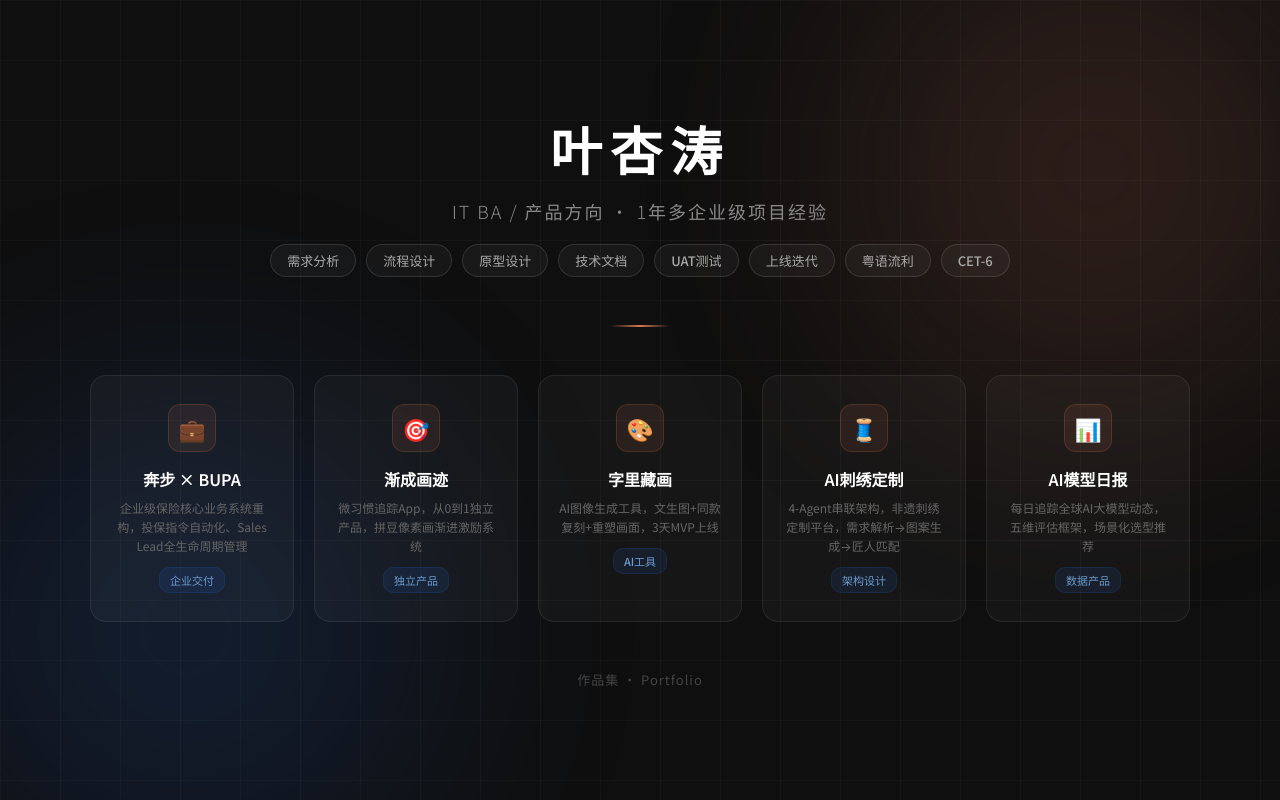
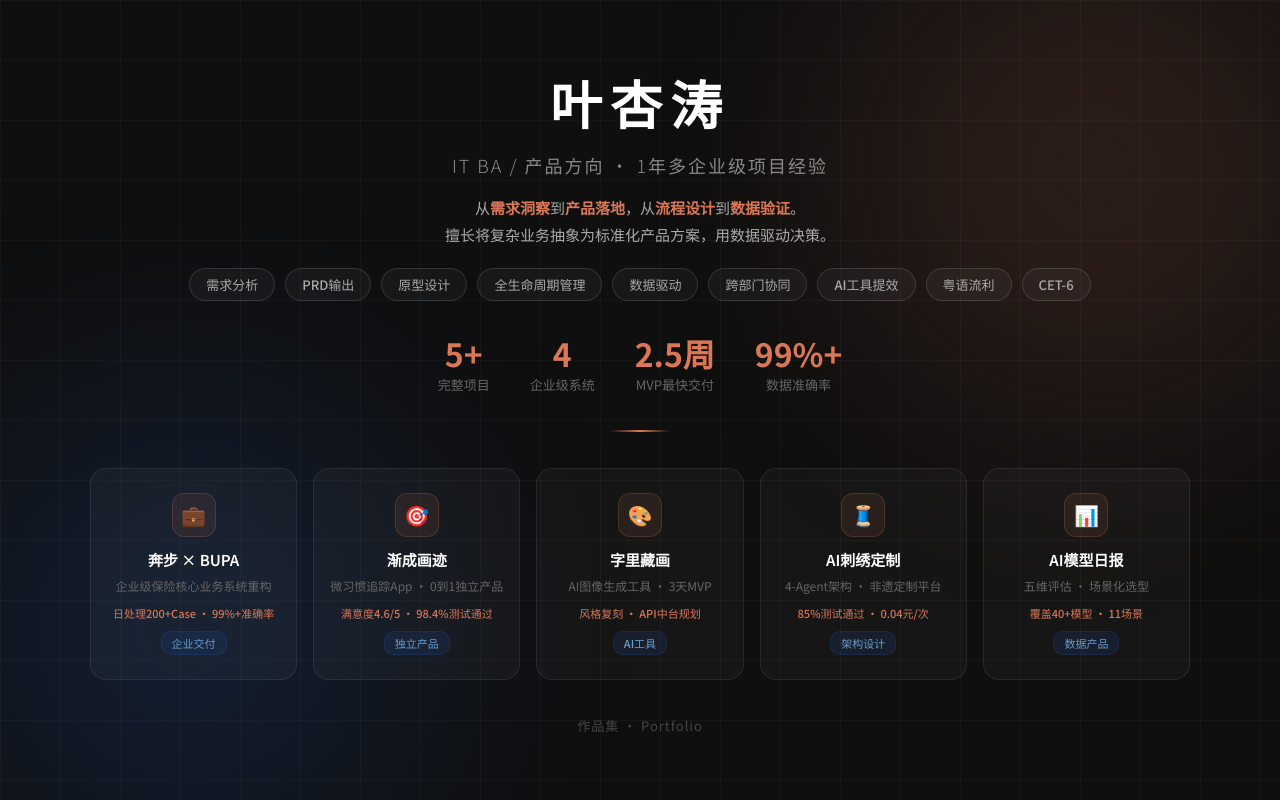
Before and after one commit to yxt-6666404/yxt-6666404.github.io, a plain HTML site: page index.html in a window 1280 px wide. Drawn offline with Linux system fonts and the light colour scheme.

Commit message:
优化首页：基于PM岗位关键词重构文案与数据指标

```diff
--- a/index.html
+++ b/index.html
@@ -3,7 +3,7 @@
 <head>
     <meta charset="UTF-8">
     <meta name="viewport" content="width=device-width, initial-scale=1.0">
-    <title>叶杏涛 - 作品集</title>
+    <title>叶杏涛 - IT BA / 产品方向</title>
     <link href="https://fonts.googleapis.com/css2?family=Noto+Serif+SC:wght@400;600;700&family=Noto+Sans+SC:wght@300;400;500;600;700&display=swap" rel="stylesheet">
     <style>
         * {
@@ -86,7 +86,7 @@
 
         /* 头部 */
         .header {
-            margin-bottom: 48px;
+            margin-bottom: 36px;
         }
 
         .name {
@@ -103,7 +103,20 @@
             color: #888;
             font-weight: 300;
             letter-spacing: 2px;
-            margin-bottom: 20px;
+            margin-bottom: 16px;
+        }
+
+        .value-prop {
+            font-size: 15px;
+            color: #aaa;
+            line-height: 1.8;
+            max-width: 600px;
+            margin: 0 auto 20px;
+        }
+
+        .value-prop .highlight {
+            color: #d97757;
+            font-weight: 600;
         }
 
         .tags {
@@ -131,19 +144,44 @@
             background: rgba(217, 119, 87, 0.08);
         }
 
+        /* 核心数据指标 */
+        .metrics {
+            display: flex;
+            justify-content: center;
+            gap: 40px;
+            margin-bottom: 36px;
+        }
+
+        .metric-item {
+            text-align: center;
+        }
+
+        .metric-num {
+            font-size: 32px;
+            font-weight: 700;
+            color: #d97757;
+            line-height: 1;
+        }
+
+        .metric-label {
+            font-size: 13px;
+            color: #666;
+            margin-top: 6px;
+        }
+
         /* 分隔线 */
         .divider {
             width: 60px;
             height: 2px;
             background: linear-gradient(90deg, transparent, #d97757, transparent);
-            margin: 0 auto 48px;
+            margin: 0 auto 36px;
         }
 
         /* 项目卡片网格 */
         .projects {
             display: grid;
             grid-template-columns: repeat(5, 1fr);
-            gap: 20px;
+            gap: 16px;
             width: 100%;
         }
 
@@ -152,7 +190,7 @@
             background: rgba(255,255,255,0.03);
             border: 1px solid rgba(255,255,255,0.08);
             border-radius: 16px;
-            padding: 28px 20px;
+            padding: 24px 16px;
             text-decoration: none;
             color: inherit;
             transition: all 0.4s cubic-bezier(0.4, 0, 0.2, 1);
@@ -184,23 +222,23 @@
         }
 
         .project-icon {
-            width: 48px;
-            height: 48px;
+            width: 44px;
+            height: 44px;
             border-radius: 12px;
             display: flex;
             align-items: center;
             justify-content: center;
-            font-size: 22px;
-            margin: 0 auto 16px;
+            font-size: 20px;
+            margin: 0 auto 12px;
             background: rgba(217, 119, 87, 0.1);
             border: 1px solid rgba(217, 119, 87, 0.2);
         }
 
         .project-title {
-            font-size: 16px;
+            font-size: 15px;
             font-weight: 600;
             color: #fff;
-            margin-bottom: 8px;
+            margin-bottom: 6px;
             line-height: 1.4;
         }
 
@@ -208,12 +246,19 @@
             font-size: 12px;
             color: #666;
             line-height: 1.6;
+            margin-bottom: 10px;
+        }
+
+        .project-proof {
+            font-size: 11px;
+            color: #d97757;
+            font-weight: 500;
         }
 
         .project-badge {
             display: inline-block;
-            margin-top: 12px;
-            padding: 4px 10px;
+            margin-top: 10px;
+            padding: 3px 10px;
             border-radius: 10px;
             font-size: 11px;
             font-weight: 500;
@@ -224,7 +269,7 @@
 
         /* 底部 */
         .footer {
-            margin-top: 48px;
+            margin-top: 36px;
             color: #444;
             font-size: 13px;
             letter-spacing: 1px;
@@ -234,6 +279,9 @@
         @media (max-width: 1024px) {
             .projects {
                 grid-template-columns: repeat(3, 1fr);
+            }
+            .metrics {
+                gap: 24px;
             }
         }
 
@@ -255,6 +303,10 @@
             html, body {
                 overflow: auto;
             }
+            .metrics {
+                flex-wrap: wrap;
+                gap: 16px;
+            }
         }
     </style>
 </head>
@@ -268,15 +320,39 @@
             <div class="header">
                 <h1 class="name">叶杏涛</h1>
                 <p class="role">IT BA / 产品方向 · 1年多企业级项目经验</p>
+                <p class="value-prop">
+                    从<strong class="highlight">需求洞察</strong>到<strong class="highlight">产品落地</strong>，从<strong class="highlight">流程设计</strong>到<strong class="highlight">数据验证</strong>。<br>
+                    擅长将复杂业务抽象为标准化产品方案，用数据驱动决策。
+                </p>
                 <div class="tags">
                     <span class="tag">需求分析</span>
-                    <span class="tag">流程设计</span>
+                    <span class="tag">PRD输出</span>
                     <span class="tag">原型设计</span>
-                    <span class="tag">技术文档</span>
-                    <span class="tag">UAT测试</span>
-                    <span class="tag">上线迭代</span>
+                    <span class="tag">全生命周期管理</span>
+                    <span class="tag">数据驱动</span>
+                    <span class="tag">跨部门协同</span>
+                    <span class="tag">AI工具提效</span>
                     <span class="tag">粤语流利</span>
                     <span class="tag">CET-6</span>
+                </div>
+            </div>
+
+            <div class="metrics">
+                <div class="metric-item">
+                    <div class="metric-num">5+</div>
+                    <div class="metric-label">完整项目</div>
+                </div>
+                <div class="metric-item">
+                    <div class="metric-num">4</div>
+                    <div class="metric-label">企业级系统</div>
+                </div>
+                <div class="metric-item">
+                    <div class="metric-num">2.5周</div>
+                    <div class="metric-label">MVP最快交付</div>
+                </div>
+                <div class="metric-item">
+                    <div class="metric-num">99%+</div>
+                    <div class="metric-label">数据准确率</div>
                 </div>
             </div>
 
@@ -286,35 +362,40 @@
                 <a href="./bupa/index.html" class="project-card">
                     <div class="project-icon">💼</div>
                     <div class="project-title">奔步 × BUPA</div>
-                    <div class="project-desc">企业级保险核心业务系统重构，投保指令自动化、Sales Lead全生命周期管理</div>
+                    <div class="project-desc">企业级保险核心业务系统重构</div>
+                    <div class="project-proof">日处理200+Case · 99%+准确率</div>
                     <span class="project-badge">企业交付</span>
                 </a>
 
                 <a href="./habit/index.html" class="project-card">
                     <div class="project-icon">🎯</div>
                     <div class="project-title">渐成画迹</div>
-                    <div class="project-desc">微习惯追踪App，从0到1独立产品，拼豆像素画渐进激励系统</div>
+                    <div class="project-desc">微习惯追踪App · 0到1独立产品</div>
+                    <div class="project-proof">满意度4.6/5 · 98.4%测试通过</div>
                     <span class="project-badge">独立产品</span>
                 </a>
 
                 <a href="./painting/index.html" class="project-card">
                     <div class="project-icon">🎨</div>
                     <div class="project-title">字里藏画</div>
-                    <div class="project-desc">AI图像生成工具，文生图+同款复刻+重塑画面，3天MVP上线</div>
+                    <div class="project-desc">AI图像生成工具 · 3天MVP</div>
+                    <div class="project-proof">风格复刻 · API中台规划</div>
                     <span class="project-badge">AI工具</span>
                 </a>
 
                 <a href="./embroidery/index.html" class="project-card">
                     <div class="project-icon">🧵</div>
                     <div class="project-title">AI刺绣定制</div>
-                    <div class="project-desc">4-Agent串联架构，非遗刺绣定制平台，需求解析→图案生成→匠人匹配</div>
+                    <div class="project-desc">4-Agent架构 · 非遗定制平台</div>
+                    <div class="project-proof">85%测试通过 · 0.04元/次</div>
                     <span class="project-badge">架构设计</span>
                 </a>
 
                 <a href="./aimodel/index.html" class="project-card">
                     <div class="project-icon">📊</div>
                     <div class="project-title">AI模型日报</div>
-                    <div class="project-desc">每日追踪全球AI大模型动态，五维评估框架，场景化选型推荐</div>
+                    <div class="project-desc">五维评估 · 场景化选型</div>
+                    <div class="project-proof">覆盖40+模型 · 11场景</div>
                     <span class="project-badge">数据产品</span>
                 </a>
             </div>
```
